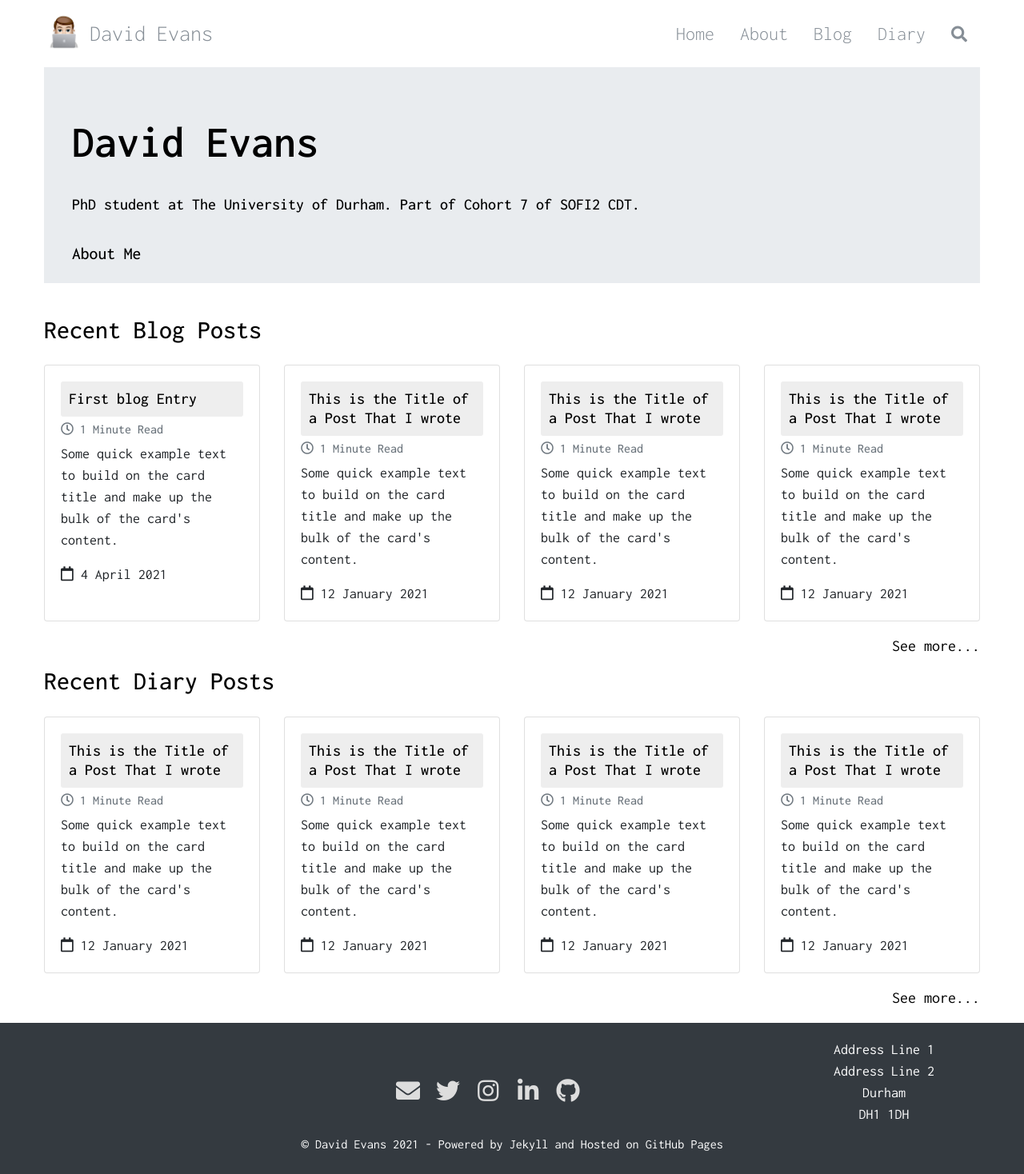
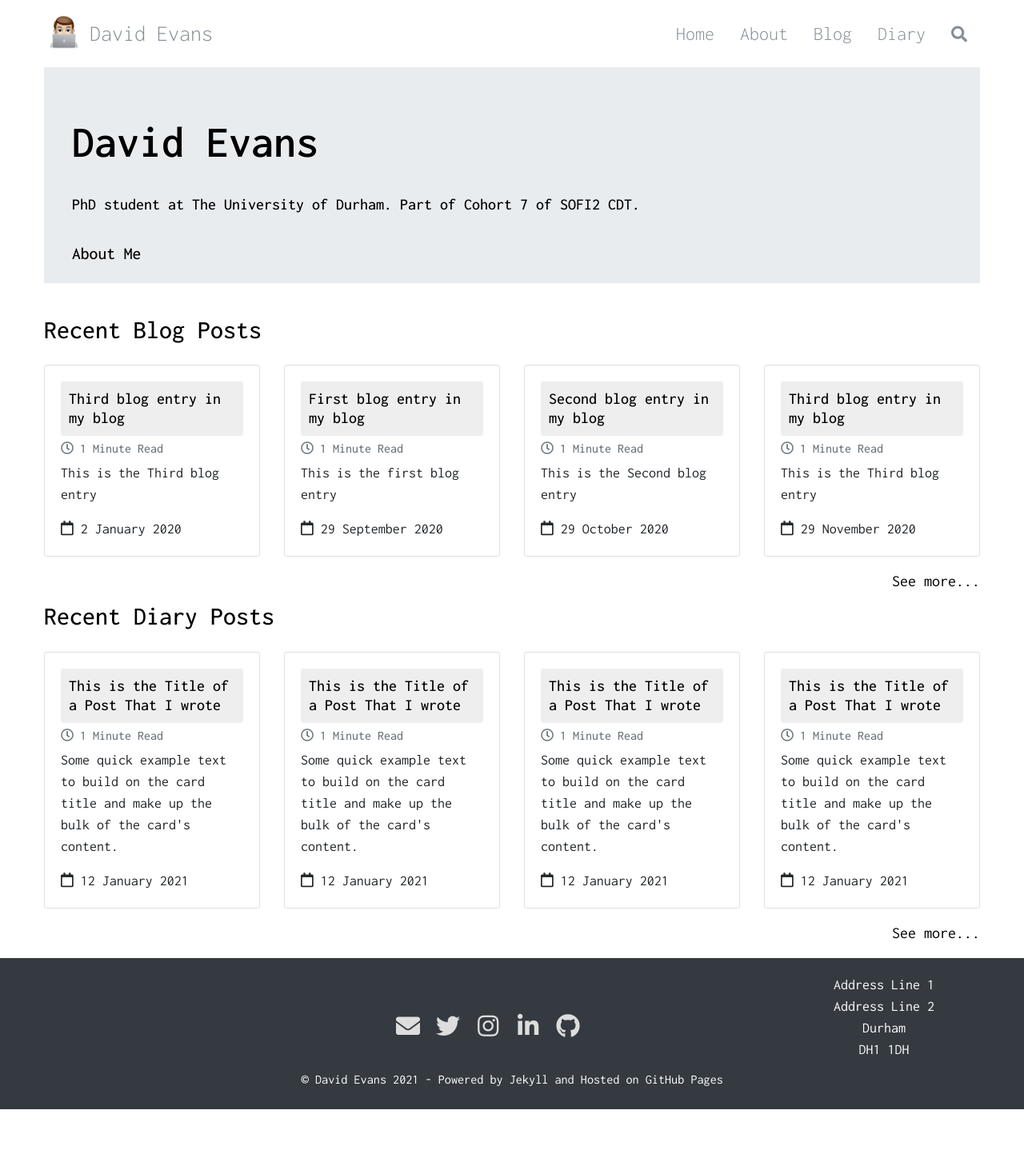
Before and after one commit to davidaevans/davidaevans.github.io, a Jekyll site: the page built from index.html, in a window 1280 px wide. Shown: the whole page at 80% size. Built offline with Jekyll 4.4.1, drawn with Linux system fonts in a browser that asks for light colours; after the commit the page ends 1387 px from its top, so only the background shows below that.

Commit message:
added 5 fake blogs and limited loop on index page for blog

```diff
--- /dev/null
+++ b/_blog/2020-01-02-fifth-blog-entry.md
@@ -0,0 +1,14 @@
+---
+layout: post
+title: Third blog Entry in my blog
+---
+
+## This is the Third blog entry
+
+Short abstract Suspendisse arcu diam, condimentum eu laoreet et, finibus consequat nulla. In hac habitasse platea dictumst. Aliquam eu risus auctor, porttitor nulla vitae, faucibus felis.
+
+Lorem ipsum dolor sit amet, consectetur adipiscing elit. Donec vel leo arcu. Fusce et aliquam tellus. Donec sem magna, eleifend ut massa in, rhoncus dignissim tortor. Pellentesque arcu metus, feugiat et varius vel, convallis at sapien. Pellentesque sagittis nisi enim, et gravida dui elementum ac. Ut vestibulum tellus leo, posuere iaculis enim venenatis sed. Suspendisse arcu diam, condimentum eu laoreet et, finibus consequat nulla. In hac habitasse platea dictumst. Aliquam eu risus auctor, porttitor nulla vitae, faucibus felis.
+
+Lorem ipsum dolor sit amet, consectetur adipiscing elit. Donec vel leo arcu. Fusce et aliquam tellus. Donec sem magna, eleifend ut massa in, rhoncus dignissim tortor. Pellentesque arcu metus, feugiat et varius vel, convallis at sapien. Pellentesque sagittis nisi enim, et gravida dui elementum ac. Ut vestibulum tellus leo, posuere iaculis enim venenatis sed. Suspendisse arcu diam, condimentum eu laoreet et, finibus consequat nulla. In hac habitasse platea dictumst. Aliquam eu risus auctor, porttitor nulla vitae, faucibus felis.
+
+Lorem ipsum dolor sit amet, consectetur adipiscing elit. Donec vel leo arcu. Fusce et aliquam tellus. Donec sem magna, eleifend ut massa in, rhoncus dignissim tortor. Pellentesque arcu metus, feugiat et varius vel, convallis at sapien. Pellentesque sagittis nisi enim, et gravida dui elementum ac. Ut vestibulum tellus leo, posuere iaculis enim venenatis sed. Suspendisse arcu diam, condimentum eu laoreet et, finibus consequat nulla. In hac habitasse platea dictumst. Aliquam eu risus auctor, porttitor nulla vitae, faucibus felis.
--- /dev/null
+++ b/_blog/2020-09-29-another-blog-entry.md
@@ -0,0 +1,14 @@
+---
+layout: post
+title: First blog Entry in my blog
+---
+
+## This is the first blog entry
+
+Short abstract Suspendisse arcu diam, condimentum eu laoreet et, finibus consequat nulla. In hac habitasse platea dictumst. Aliquam eu risus auctor, porttitor nulla vitae, faucibus felis.
+
+Lorem ipsum dolor sit amet, consectetur adipiscing elit. Donec vel leo arcu. Fusce et aliquam tellus. Donec sem magna, eleifend ut massa in, rhoncus dignissim tortor. Pellentesque arcu metus, feugiat et varius vel, convallis at sapien. Pellentesque sagittis nisi enim, et gravida dui elementum ac. Ut vestibulum tellus leo, posuere iaculis enim venenatis sed. Suspendisse arcu diam, condimentum eu laoreet et, finibus consequat nulla. In hac habitasse platea dictumst. Aliquam eu risus auctor, porttitor nulla vitae, faucibus felis.
+
+Lorem ipsum dolor sit amet, consectetur adipiscing elit. Donec vel leo arcu. Fusce et aliquam tellus. Donec sem magna, eleifend ut massa in, rhoncus dignissim tortor. Pellentesque arcu metus, feugiat et varius vel, convallis at sapien. Pellentesque sagittis nisi enim, et gravida dui elementum ac. Ut vestibulum tellus leo, posuere iaculis enim venenatis sed. Suspendisse arcu diam, condimentum eu laoreet et, finibus consequat nulla. In hac habitasse platea dictumst. Aliquam eu risus auctor, porttitor nulla vitae, faucibus felis.
+
+Lorem ipsum dolor sit amet, consectetur adipiscing elit. Donec vel leo arcu. Fusce et aliquam tellus. Donec sem magna, eleifend ut massa in, rhoncus dignissim tortor. Pellentesque arcu metus, feugiat et varius vel, convallis at sapien. Pellentesque sagittis nisi enim, et gravida dui elementum ac. Ut vestibulum tellus leo, posuere iaculis enim venenatis sed. Suspendisse arcu diam, condimentum eu laoreet et, finibus consequat nulla. In hac habitasse platea dictumst. Aliquam eu risus auctor, porttitor nulla vitae, faucibus felis.
--- /dev/null
+++ b/_blog/2020-10-29-second-blog-entry.md
@@ -0,0 +1,14 @@
+---
+layout: post
+title: Second blog Entry in my blog
+---
+
+## This is the Second blog entry
+
+Short abstract Suspendisse arcu diam, condimentum eu laoreet et, finibus consequat nulla. In hac habitasse platea dictumst. Aliquam eu risus auctor, porttitor nulla vitae, faucibus felis.
+
+Lorem ipsum dolor sit amet, consectetur adipiscing elit. Donec vel leo arcu. Fusce et aliquam tellus. Donec sem magna, eleifend ut massa in, rhoncus dignissim tortor. Pellentesque arcu metus, feugiat et varius vel, convallis at sapien. Pellentesque sagittis nisi enim, et gravida dui elementum ac. Ut vestibulum tellus leo, posuere iaculis enim venenatis sed. Suspendisse arcu diam, condimentum eu laoreet et, finibus consequat nulla. In hac habitasse platea dictumst. Aliquam eu risus auctor, porttitor nulla vitae, faucibus felis.
+
+Lorem ipsum dolor sit amet, consectetur adipiscing elit. Donec vel leo arcu. Fusce et aliquam tellus. Donec sem magna, eleifend ut massa in, rhoncus dignissim tortor. Pellentesque arcu metus, feugiat et varius vel, convallis at sapien. Pellentesque sagittis nisi enim, et gravida dui elementum ac. Ut vestibulum tellus leo, posuere iaculis enim venenatis sed. Suspendisse arcu diam, condimentum eu laoreet et, finibus consequat nulla. In hac habitasse platea dictumst. Aliquam eu risus auctor, porttitor nulla vitae, faucibus felis.
+
+Lorem ipsum dolor sit amet, consectetur adipiscing elit. Donec vel leo arcu. Fusce et aliquam tellus. Donec sem magna, eleifend ut massa in, rhoncus dignissim tortor. Pellentesque arcu metus, feugiat et varius vel, convallis at sapien. Pellentesque sagittis nisi enim, et gravida dui elementum ac. Ut vestibulum tellus leo, posuere iaculis enim venenatis sed. Suspendisse arcu diam, condimentum eu laoreet et, finibus consequat nulla. In hac habitasse platea dictumst. Aliquam eu risus auctor, porttitor nulla vitae, faucibus felis.
--- /dev/null
+++ b/_blog/2020-11-29-third-blog-entry.md
@@ -0,0 +1,14 @@
+---
+layout: post
+title: Third blog Entry in my blog
+---
+
+## This is the Third blog entry
+
+Short abstract Suspendisse arcu diam, condimentum eu laoreet et, finibus consequat nulla. In hac habitasse platea dictumst. Aliquam eu risus auctor, porttitor nulla vitae, faucibus felis.
+
+Lorem ipsum dolor sit amet, consectetur adipiscing elit. Donec vel leo arcu. Fusce et aliquam tellus. Donec sem magna, eleifend ut massa in, rhoncus dignissim tortor. Pellentesque arcu metus, feugiat et varius vel, convallis at sapien. Pellentesque sagittis nisi enim, et gravida dui elementum ac. Ut vestibulum tellus leo, posuere iaculis enim venenatis sed. Suspendisse arcu diam, condimentum eu laoreet et, finibus consequat nulla. In hac habitasse platea dictumst. Aliquam eu risus auctor, porttitor nulla vitae, faucibus felis.
+
+Lorem ipsum dolor sit amet, consectetur adipiscing elit. Donec vel leo arcu. Fusce et aliquam tellus. Donec sem magna, eleifend ut massa in, rhoncus dignissim tortor. Pellentesque arcu metus, feugiat et varius vel, convallis at sapien. Pellentesque sagittis nisi enim, et gravida dui elementum ac. Ut vestibulum tellus leo, posuere iaculis enim venenatis sed. Suspendisse arcu diam, condimentum eu laoreet et, finibus consequat nulla. In hac habitasse platea dictumst. Aliquam eu risus auctor, porttitor nulla vitae, faucibus felis.
+
+Lorem ipsum dolor sit amet, consectetur adipiscing elit. Donec vel leo arcu. Fusce et aliquam tellus. Donec sem magna, eleifend ut massa in, rhoncus dignissim tortor. Pellentesque arcu metus, feugiat et varius vel, convallis at sapien. Pellentesque sagittis nisi enim, et gravida dui elementum ac. Ut vestibulum tellus leo, posuere iaculis enim venenatis sed. Suspendisse arcu diam, condimentum eu laoreet et, finibus consequat nulla. In hac habitasse platea dictumst. Aliquam eu risus auctor, porttitor nulla vitae, faucibus felis.
--- a/index.html
+++ b/index.html
@@ -18,14 +18,14 @@ layout: default
 		</div>
 		<div class="row">
 
-			{% for post in site.blog %}
+			{% for post in site.blog limit:4 %}
 
 			<div class="col-md-3 my-3 align-items-stretch d-flex">
 				<div class="card">
 				  <div class="card-body">
-				    <h5 class="card-title"><a href="{{ post.url }}">{{ post.title }}</a></h5>
+				    <h5 class="card-title"><a href="{{ post.url }}">{{ post.title | capitalize}}</a></h5>
 				    <h6 class="card-subtitle mb-2 text-muted"><i class="far fa-clock"></i> 1 Minute Read</h6>
-				    <p class="card-text">Some quick example text to build on the card title and make up the bulk of the card's content.</p>
+				    <p class="card-text">{{ post.excerpt | strip_html | strip_newlines | truncate: 156 }}  </p>
 					<a class="card-link mt-auto"><i class="far fa-calendar"></i> {{ post.date | date: "%-d %B %Y" }}</a>
 				  </div>
 				</div>
@@ -33,37 +33,6 @@ layout: default
 
 			{% endfor %}
 
-
-			<div class="col-md-3 my-3 align-items-stretch d-flex">
-				<div class="card">
-				  <div class="card-body">
-				    <h5 class="card-title"><a href="#">This is the Title of a Post That I wrote</a></h5>
-				    <h6 class="card-subtitle mb-2 text-muted"><i class="far fa-clock"></i> 1 Minute Read</h6>
-				    <p class="card-text">Some quick example text to build on the card title and make up the bulk of the card's content.</p>
-					<a class="card-link mt-auto"><i class="far fa-calendar"></i> 12 January 2021</a>
-				  </div>
-				</div>
-			</div>
-			<div class="col-md-3 my-3 align-items-stretch d-flex">
-				<div class="card">
-				  <div class="card-body">
-				    <h5 class="card-title"><a href="#">This is the Title of a Post That I wrote</a></h5>
-				    <h6 class="card-subtitle mb-2 text-muted"><i class="far fa-clock"></i> 1 Minute Read</h6>
-				    <p class="card-text">Some quick example text to build on the card title and make up the bulk of the card's content.</p>
-					<a class="card-link mt-auto"><i class="far fa-calendar"></i> 12 January 2021</a>
-				  </div>
-				</div>
-			</div>
-			<div class="col-md-3 my-3 align-items-stretch d-flex">
-				<div class="card">
-				  <div class="card-body">
-				    <h5 class="card-title"><a href="#">This is the Title of a Post That I wrote</a></h5>
-				    <h6 class="card-subtitle mb-2 text-muted"><i class="far fa-clock"></i> 1 Minute Read</h6>
-				    <p class="card-text">Some quick example text to build on the card title and make up the bulk of the card's content.</p>
-					<a class="card-link mt-auto"><i class="far fa-calendar"></i> 12 January 2021</a>
-				  </div>
-				</div>
-			</div>
 		</div>
 		<div class="see-more float-right">
 			<p><a href="#">See more...</a></p>
```
Also changed, not shown: _blog/2020-12-29-fourth-blog-entry.md (renamed from _blog/2021-04-04-first-blog-entry.md, +3 -2 lines), 1 other file.
